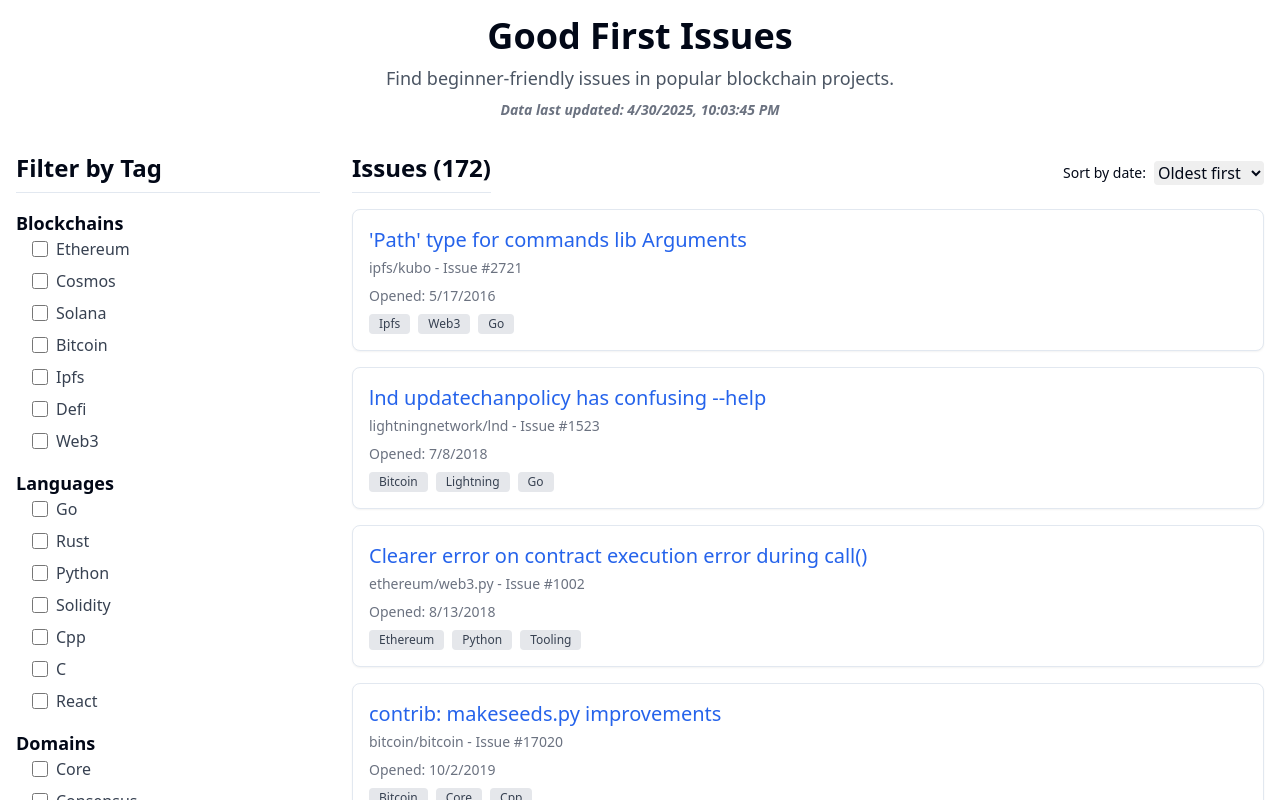
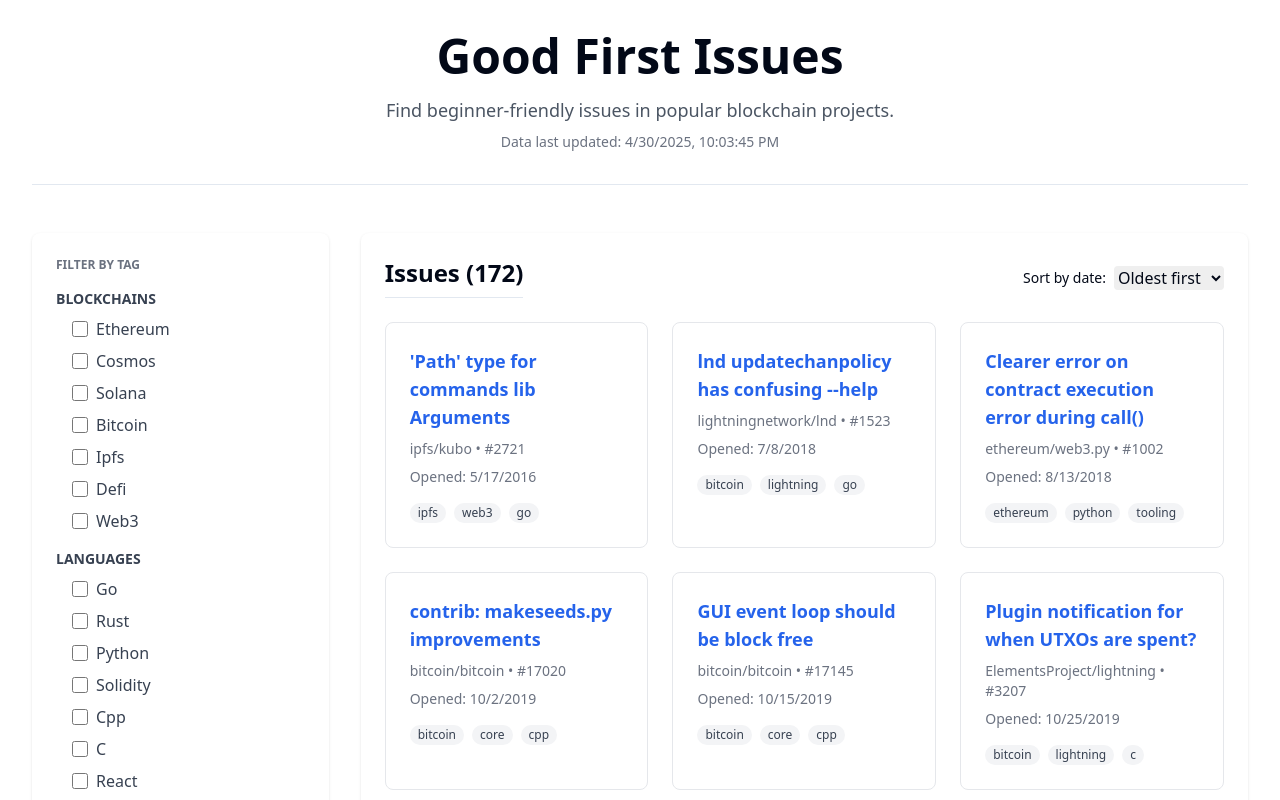
Before and after one commit to natalie-a-1/GoodFirstIssues, a Next.js app: page / in a window 1280 px wide. Shown: the top 800 px of the page. Built offline with nearby package versions, Linux system fonts and the light colour scheme.

Commit message:
Refactor HomePage layout and styling for improved readability and user experience

```diff
--- a/src/app/page.tsx
+++ b/src/app/page.tsx
@@ -129,11 +129,11 @@
   });
 
   return (
-    <div className="container mx-auto p-4 font-sans">
-      <header className="mb-8 text-center">
-        <h1 className="text-4xl font-bold mb-2">Good First Issues</h1>
+    <div className="max-w-7xl mx-auto px-4 sm:px-6 lg:px-8 py-8 font-sans">
+      <header className="mb-12 text-center border-b pb-8">
+        <h1 className="text-5xl font-extrabold mb-4">Good First Issues</h1>
         <p className="text-lg text-gray-600">Find beginner-friendly issues in popular blockchain projects.</p>
-        <p className="text-sm text-gray-500 mt-2 italic font-bold">
+        <p className="text-sm text-gray-500 mt-2">
           {lastUpdated ? `Data last updated: ${lastUpdated}` : 'Loading last update...'}
         </p>
       </header>
@@ -145,10 +145,10 @@
         </div>
       )}
 
-      <div className="flex flex-col md:flex-row gap-8">
+      <div className="flex flex-col lg:flex-row gap-8">
         {/* Filters Section */}
-        <aside className="w-full md:w-1/4">
-          <h2 className="text-2xl font-semibold mb-4 border-b pb-2">Filter by Tag</h2>
+        <aside className="w-full lg:w-1/4 bg-white p-6 rounded-lg shadow">
+          <h2 className="text-xs font-semibold text-gray-500 uppercase mb-4">Filter by Tag</h2>
           {loading ? (
             <p>Loading tags...</p>
           ) : allTags.length > 0 ? (
@@ -156,7 +156,7 @@
               {Object.entries(categorizedTags).map(([category, tags]) =>
                 tags.length > 0 ? (
                   <div key={category} className="mb-4">
-                    <h3 className="text-lg font-semibold">{category}</h3>
+                    <h3 className="text-sm font-semibold text-gray-700 uppercase mt-4 mb-2">{category}</h3>
                     <div className="space-y-2 ml-4">
                       {tags.map(tag => (
                         <div key={tag} className="flex items-center">
@@ -183,8 +183,8 @@
         </aside>
 
         {/* Issues List Section */}
-        <main className="w-full md:w-3/4">
-          <div className="flex items-center justify-between mb-4">
+        <main className="w-full lg:w-3/4 bg-white p-6 rounded-lg shadow">
+          <div className="flex flex-col sm:flex-row sm:items-center justify-between mb-6">
             <h2 className="text-2xl font-semibold border-b pb-2">Issues ({filteredIssues.length})</h2>
             <div className="flex items-center space-x-2">
               <label htmlFor="sortOrder" className="text-sm font-medium">Sort by date:</label>
@@ -202,10 +202,10 @@
           {loading ? (
             <p>Loading issues...</p>
           ) : filteredIssues.length > 0 ? (
-            <ul className="space-y-4">
+            <ul className="grid gap-6 sm:grid-cols-2 lg:grid-cols-3">
               {sortedIssues.map(issue => (
-                <li key={issue.id} className="border rounded-lg p-4 shadow-sm hover:shadow-md transition-shadow bg-white">
-                  <h3 className="text-xl font-medium mb-1">
+                <li key={issue.id} className="bg-white border border-gray-200 rounded-lg p-6 hover:shadow-lg transition-shadow">
+                  <h3 className="text-lg font-semibold mb-2">
                     <a href={issue.url} target="_blank" rel="noopener noreferrer" className="text-blue-600 hover:underline">
                       {issue.title}
                     </a>
@@ -213,14 +213,14 @@
                   <p className="text-sm text-gray-500 mb-2">
                     <a href={`https://github.com/${issue.repository}`} target="_blank" rel="noopener noreferrer" className="hover:underline">
                       {issue.repository}
-                    </a> - Issue #{issue.number}
+                    </a> • #{issue.number}
                   </p>
                   <p className="text-sm text-gray-500 mb-2">
                     Opened: {new Date(issue.created_at).toLocaleDateString()}
                   </p>
-                  <div className="flex flex-wrap gap-2">
+                  <div className="mt-4 flex flex-wrap gap-2">
                     {issue.tags.map(tag => (
-                      <span key={tag} className="bg-gray-200 text-gray-700 text-xs font-medium px-2.5 py-0.5 rounded capitalize">
+                      <span key={tag} className="inline-flex items-center px-2 py-0.5 rounded-full bg-gray-100 text-gray-700 text-xs font-medium">
                         {tag}
                       </span>
                     ))}
```
